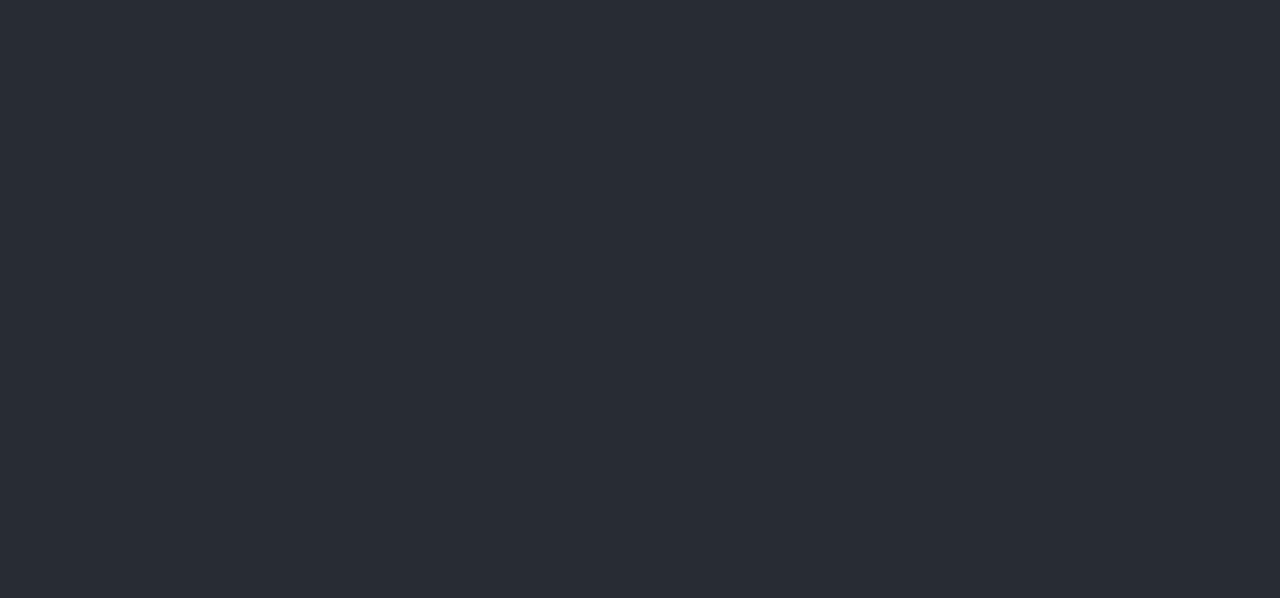
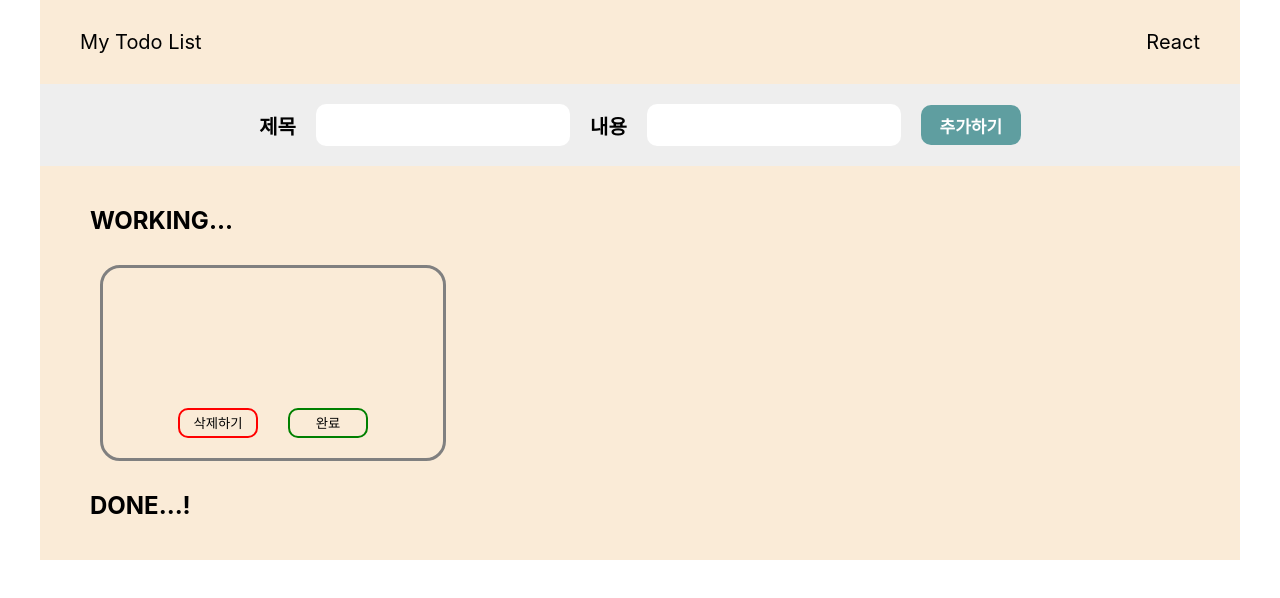
Before and after one commit to taehyunkim3/todolist-react-99-lv1, a React (Create React App) app: page / in a window 1280 px wide. Shown: the top 598 px of the page. Built offline with nearby package versions, Linux system fonts and the light colour scheme.

Commit message:
기본기능완성

```diff
--- a/src/App.css
+++ b/src/App.css
@@ -1,38 +1,124 @@
-.App {
-  text-align: center;
+.frame {
+  width: 100%;
+  display: flex;
+  flex-direction: column;
+  justify-content: center;
+  align-items: center;
 }
 
-.App-logo {
-  height: 40vmin;
-  pointer-events: none;
+.App {
+  width: 100%;
+  max-width: 1200px;
+  min-width: 800px;
+  background-color: antiquewhite;
+  display: flex;
+  flex-direction: column;
+  justify-content: center;
+  /* align-items: flex-start; */
 }
 
-@media (prefers-reduced-motion: no-preference) {
-  .App-logo {
-    animation: App-logo-spin infinite 20s linear;
-  }
+header {
+  display: flex;
+  flex-direction: row;
+  justify-content: space-between;
+  align-items: center;
+  padding: 10px 40px;
 }
 
-.App-header {
-  background-color: #282c34;
-  min-height: 100vh;
+.header__title {
+  font-size: 20px;
+}
+
+.form {
+  padding: 20px;
+
+  display: flex;
+  flex-direction: row;
+  justify-content: center;
+  align-items: center;
+  gap: 20px;
+  background-color: #eee;
+}
+
+input {
+  border: none;
+  border-radius: 10px;
+  height: 40px;
+  width: 250px;
+}
+
+label {
+  font-weight: 900;
+  font-size: 20px;
+}
+
+form > button {
+  cursor: pointer;
+  border: none;
+  background-color: cadetblue;
+  color: white;
+  border-radius: 10px;
+  height: 40px;
+  width: 100px;
+
+  font-size: 17px;
+  font-weight: 900;
+}
+
+.todolist-frame {
+  padding: 20px 50px;
   display: flex;
   flex-direction: column;
-  align-items: center;
-  justify-content: center;
-  font-size: calc(10px + 2vmin);
-  color: white;
+  justify-content: flex-start;
+  align-items: flex-start;
 }
 
-.App-link {
-  color: #61dafb;
+.todolist-frame--inner {
+  display: flex;
+  flex-direction: row;
+  flex-wrap: wrap;
 }
 
-@keyframes App-logo-spin {
-  from {
-    transform: rotate(0deg);
-  }
-  to {
-    transform: rotate(360deg);
-  }
+article {
+  border: 3px solid gray;
+  border-radius: 20px;
+  width: 300px;
+  height: 150px;
+  padding: 20px;
+  margin: 10px;
+
+  display: flex;
+  flex-direction: column;
+  justify-content: flex-end;
+  align-items: flex-start;
 }
+
+article > div {
+  align-self: center;
+}
+
+article > div > button {
+  cursor: pointer;
+  background: none;
+
+  border-radius: 10px;
+
+  height: 30px;
+  width: 80px;
+}
+
+article > div {
+  display: flex;
+  flex-direction: row;
+  justify-content: center;
+  align-items: center;
+  gap: 30px;
+}
+
+.items-delete {
+  border: 2px solid red;
+}
+
+.items-done {
+  border: 2px solid green;
+}
--- a/src/App.js
+++ b/src/App.js
@@ -1,12 +1,50 @@
-import logo from './logo.svg';
+
+import { useCallback, useRef, useState } from 'react';
 import './App.css';
+import Layout from './components/Layout';
 
 function App() {
+  const [todos, setTodos] = useState([
+    { id: 0, title: '', body: '', isDone: false }
+  ]);
+
+  const onChangeHandler = useCallback(
+    id => {
+      setTodos(
+        todos.map(todo => todo.id === id ? { ...todo, isDone: !todo.isDone } : todo,)
+      )
+    }, [todos]
+  )
+
+  const nextId = useRef(1);
+  const onSubmitHandler = useCallback(
+    data => {
+      const todo = {
+        id: nextId.current,
+        title: data.title,
+        body: data.body,
+        isDone: false
+      }
+      setTodos(todos.concat(todo));
+      nextId.current += 1;
+    }, [todos]
+  )
+
+
+
+  const onDeleteHandler = useCallback(
+    id => {
+      setTodos(todos.filter(todo => todo.id !== id));
+    }, [todos]
+  )
+
+
+
+
   return (
-    <div className="App">
-      <header className="App-header">
-
-      </header>
+    <div className='frame'>
+      <Layout todos={todos} onChangeHandler={onChangeHandler} onSubmitHandler={onSubmitHandler}
+        onDeleteHandler={onDeleteHandler}></Layout>
     </div>
   );
 }
--- /dev/null
+++ b/src/components/DoneItems.js
@@ -0,0 +1,19 @@
+
+
+const DoneItems = ({ todo, key, onChangeHandler, onDeleteHandler }) => {
+    const { id, title, body, isDone } = todo;
+
+    return (
+
+        <article className='todolist__items'>
+            <h2>{title}</h2>
+            <h4>{body}</h4>
+            <div>
+                <button className='items-delete' onClick={() => { onDeleteHandler(id) }}>삭제하기</button>
+                <button className='items-done' onClick={() => { onChangeHandler(id) }}>완료 취소</button>
+            </div>
+        </article>
+    )
+}
+
+export default DoneItems;
--- /dev/null
+++ b/src/components/Layout.js
@@ -0,0 +1,55 @@
+import TodoList from "./TodoList";
+import { useCallback, useState } from "react";
+
+const Layout = ({ todos, onChangeHandler, onSubmitHandler, onDeleteHandler }) => {
+
+    const [title, setTitle] = useState('');
+    const [body, setBody] = useState('');
+
+
+
+    const onChangeTitle = useCallback(e => {
+        setTitle(e.target.value);
+    }, [])
+
+    const onChangeBody = useCallback(e => {
+        setBody(e.target.value);
+    }, [])
+
+    const onSubmit = (e) => {
+        const data = {
+            title, body
+        }
+        onSubmitHandler(data);
+        setTitle('');
+        setBody('');
+        e.preventDefault();
+    }
+
+
+
+
+    return (
+        <div className="App">
+            <header className='header'>
+                <p className='header__title'>My Todo List</p>
+                <p className='header__title'>React</p>
+            </header>
+            <form className='form' onSubmit={onSubmit}>
+                <label className='form__title-label'>제목</label>
+                <input name="title" type='text' value={title} onChange={onChangeTitle} className='form__title-input' />
+                <label className='form__content-label'>내용</label>
+                <input name="content" type='text' value={body} onChange={onChangeBody} className='form__content-input' />
+                <button type="submit" className='form__submit'>추가하기</button>
+            </form>
+            <TodoList todos={todos} onChangeHandler={onChangeHandler} onDeleteHandler={onDeleteHandler}></TodoList>
+
+        </div>
+    )
+
+
+
+
+}
+
+export default Layout;
--- /dev/null
+++ b/src/components/TodoList.js
@@ -0,0 +1,30 @@
+
+import WorkingItems from "./WorkingItems";
+import DoneItems from "./DoneItems";
+const TodoList = ({ todos, onChangeHandler, onDeleteHandler }) => {
+
+
+
+    return (
+
+        <section className='todolist-frame'>
+            <h2>WORKING...</h2>
+            <div className='todolist-frame--inner'>
+
+                {todos.filter(a => a.isDone !== true).map(todo => (
+                    <WorkingItems todo={todo} key={todo.id} onChangeHandler={onChangeHandler} onDeleteHandler={onDeleteHandler}></WorkingItems>
+                ))}
+            </div>
+            <h2>DONE...!</h2>
+            <div className='todolist-frame--inner'>
+
+                {todos.filter(a => a.isDone === true).map(todo => <DoneItems todo={todo} key={todo.id} onChangeHandler={onChangeHandler} onDeleteHandler={onDeleteHandler}></DoneItems>)}
+            </div>
+
+        </section>
+
+
+    )
+}
+
+export default TodoList;
--- /dev/null
+++ b/src/components/WorkingItems.js
@@ -0,0 +1,19 @@
+
+
+const WorkingItems = ({ todo, key, onChangeHandler, onDeleteHandler }) => {
+
+    const { id, title, body, isDone } = todo;
+
+    return (
+        <article className='todolist__items'>
+            <h2>{title}</h2>
+            <h4>{body}</h4>
+            <div>
+                <button className='items-delete' onClick={() => { onDeleteHandler(id) }}>삭제하기</button>
+                <button className='items-done' onClick={() => { onChangeHandler(id) }}>완료</button>
+            </div>
+        </article>
+    )
+}
+
+export default WorkingItems;
```
